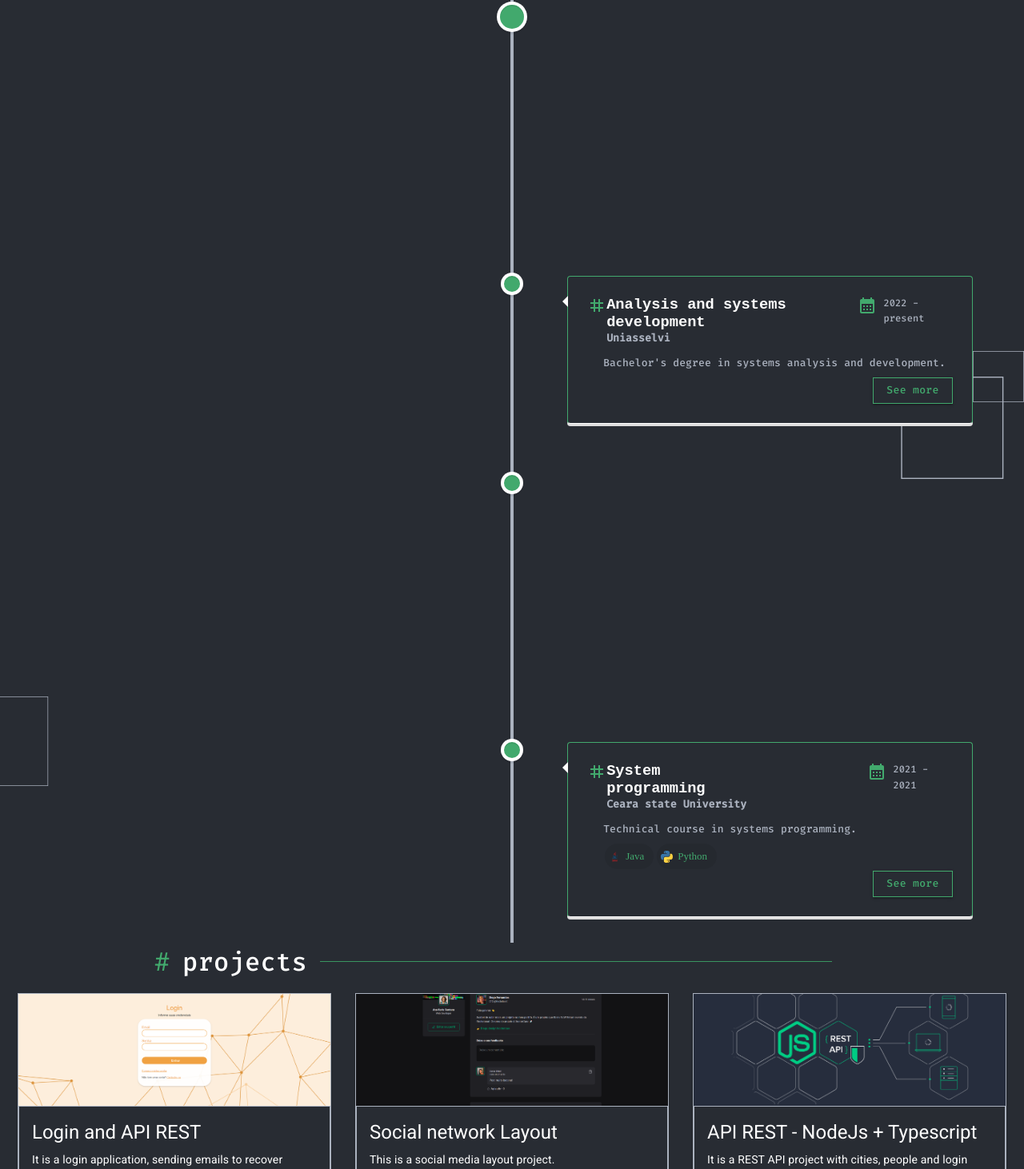
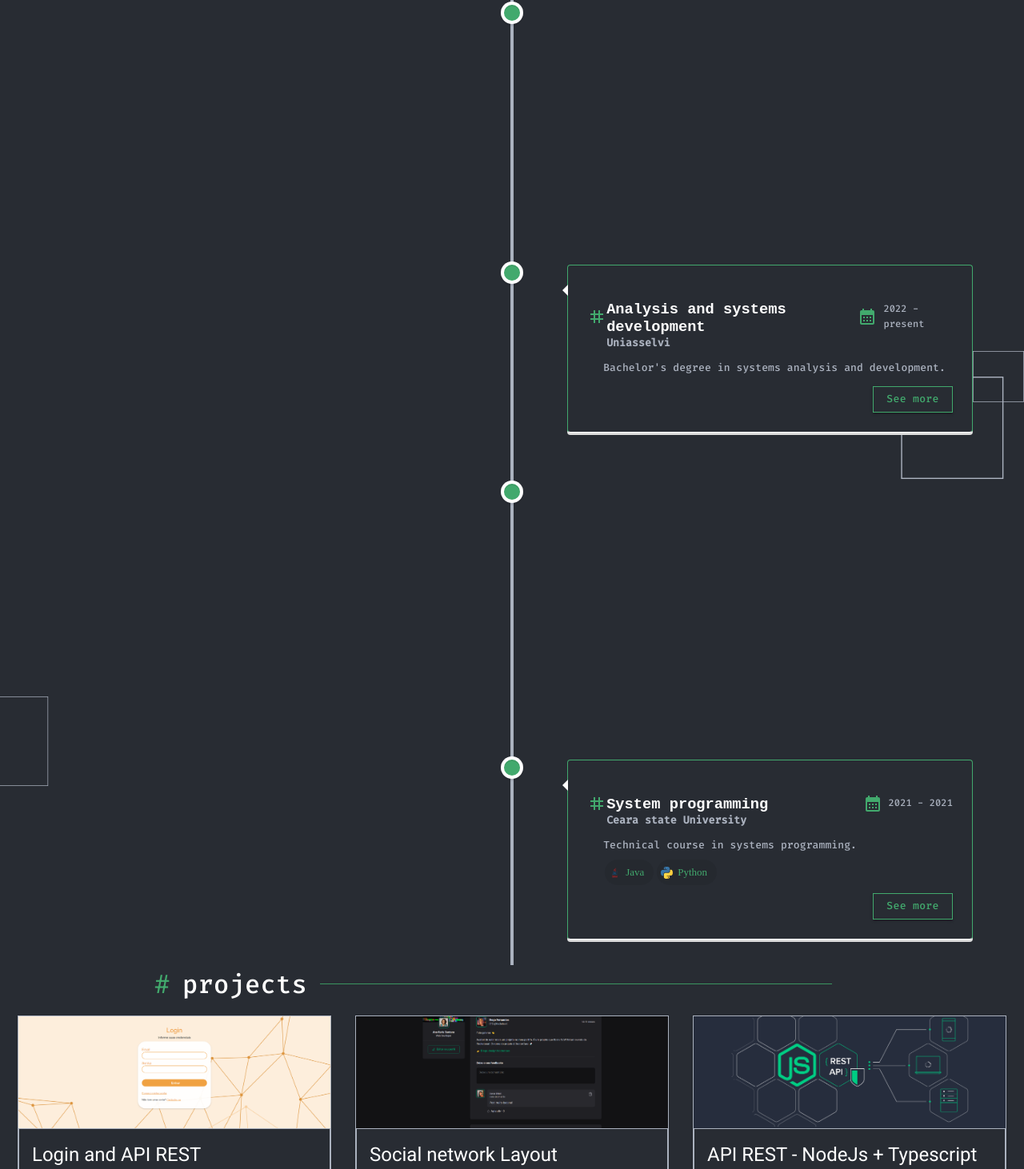
Before and after one commit to anakarlasantana/protifolio_react, a React (Create React App) app: page /Home in a window 1280 px wide. Shown: the part 729-2191 px from the top of the page at 80% size. Built offline with nearby package versions, Linux system fonts and the light colour scheme.

Commit message:
feat: ajuste de responsividade do site

```diff
--- a/src/components/ExperienceAndEducation.tsx
+++ b/src/components/ExperienceAndEducation.tsx
@@ -1,8 +1,20 @@
-import * as React from 'react';
-import { Box, Chip, Grid, Icon, Typography, Button, Divider } from '@mui/material';
+import React from 'react';
+import {
+  Box,
+  Chip,
+  Grid,
+  Icon,
+  Typography,
+  Button,
+  Divider,
+  useMediaQuery,
+} from '@mui/material';
 import 'react-vertical-timeline-component/style.min.css';
-import { VerticalTimeline, VerticalTimelineElement } from 'react-vertical-timeline-component';
-import './ExperienceAndEducation.css'
+import {
+  VerticalTimeline,
+  VerticalTimelineElement,
+} from 'react-vertical-timeline-component';
+import './ExperienceAndEducation.css';
 import { Stack } from '@mui/joy';
 import { CalendarMonth, Tag } from '@mui/icons-material';
 import reactIcon from '../assets/reactIcon.png';
@@ -16,79 +28,36 @@ import sqlIcon from '../assets/sqlite.svg';
 import javaIcon from '../assets/javaIcon.png';
 import python from '../assets/python.svg';
 
+interface Skill {
+  icon: string;
+  alt: string;
+  label: string;
+}
 
+interface ExperienceProps {
+  title: string;
+  subtitle: string;
+  company: string;
+  date: string;
+  description: string;
+  skills: Skill[];
+  link: string;
+}
 
-const simbolHead = () => {
-  return (
-    <Typography color={'#42a96d'} fontSize={'32px'}>#</Typography>
-  );
-
+const SymbolHead = () => {
+  return <Typography color={'#42a96d'} fontSize={'32px'}>#</Typography>;
 };
 
-
-export default function ExperienceAndEducation() {
+const ExperienceCard: React.FC<ExperienceProps> = ({
+  title,
+  subtitle,
+  company,
+  date,
+  description,
+  skills,
+  link,
+}) => {
   return (
-    <Grid container width={'100%'}>
-      <Stack width={'100%'}>
-        <Stack spacing={2} direction={'row'} marginLeft={'15vw'}>
-          {simbolHead()}
-          <Typography
-            sx={{ fontFamily: 'Fira Code', fontSize: '32px', textTransform: 'none', color: 'white' }}
-          >
-            experience and education
-          </Typography>
-
-        </Stack>
-        <VerticalTimeline className="custom-timeline">
-          <VerticalTimelineElement
-            className="vertical-timeline-element--work"
-            contentStyle={{
-              background: '#282C33',
-              color: '#ABB2BF',
-              border: '1px solid #42a96d',
-              borderBottom: '1px solid white',
-            }}
-            contentArrowStyle={{ borderRight: '7px solid white' }}
-            iconStyle={{
-              background: '#42a96d',
-              width: '30px',
-              height: '30px',
-              marginLeft: '-15px'
-            }}
-          >
-            <Stack direction={'row'} spacing={13} fontFamily={'Fira Code'}>
-              <Stack direction="row" alignItems="center">
-                <Tag style={{ color: '#42a96d' }} />
-                <Stack paddingTop={'20px'}>
-                  <h3 color={'white'} className="vertical-timeline-element-title">FullStack Developer</h3>
-                  <h5 className="vertical-timeline-element-subtitle">Grupo Portfólio</h5>
-                </Stack>
-              </Stack>
-              <Stack direction="row" alignItems="center" spacing={1}>
-                <CalendarMonth style={{ color: '#42a96d' }} />
-                <Typography style={{ fontSize: '12px' }} fontFamily={'Fira Code'}>2022 - present</Typography>
-              </Stack>
-            </Stack>
-            <Stack direction={'row'} fontSize={'10px'}>
-              <Typography style={{ fontSize: '13px' }} fontFamily={'Fira Code'} paddingLeft={'20px'}>Atuo nos projetos: <a href="https://grupoportfolio.com.br/portfolio-tech/pin-mais/" style={{ color: '#42a96d' }} target="_blank">pin+</a></Typography>
-            </Stack>
-            <Stack direction={'row'} flexWrap={'wrap'} paddingLeft={'20px'} marginTop={'5px'} fontFamily={'Fira Code'}>
-              <Chip variant="filled" icon={<img src={javascriptIcon} alt="React Icon" width={15} />} label="Javascript" style={{ color: '#42a96d', margin: '2px', fontFamily: 'Fire Code' }} />
-              <Chip variant="filled" icon={<img src={reactIcon} alt="React Icon" width={15} />} label="React" style={{ color: '#42a96d', margin: '2px', fontFamily: 'Fire Code' }} />
-              <Chip variant="filled" icon={<img src={typescriptIcon} alt="React Icon" width={15} />} label="Typescript" style={{ color: '#42a96d', margin: '2px', fontFamily: 'Fire Code' }} />
-              <Chip variant="filled" icon={<img src={nodejsIcon} alt="React Icon" width={15} />} label="Node js" style={{ color: '#42a96d', margin: '2px', fontFamily: 'Fire Code' }} />
-              <Chip variant="filled" icon={<img src={muiIcon} alt="React Icon" width={15} />} label="Material MUI" style={{ color: '#42a96d', margin: '2px', fontFamily: 'Fire Code' }} />
-              <Chip variant="filled" icon={<img src={gitIcon} alt="React Icon" width={15} />} label="Git" style={{ color: '#42a96d', margin: '2px', fontFamily: 'Fire Code' }} />
-              <Chip variant="filled" icon={<img src={jiraIcon} alt="React Icon" width={15} />} label="Jira" style={{ color: '#42a96d', margin: '2px', fontFamily: 'Fire Code' }} />
-            </Stack>
-            <Stack alignItems={'end'}>
-              <Button sx={{ fontFamily: 'Fira Code', textTransform: 'none', color: '#42a96d', width: '100px', border: '1px solid #42a96d', borderRadius: '0' }}
-                href='https://www.linkedin.com/in/anakarlasantana/'
-                target="_blank"
-                variant="contained"
-                size='small'>See more</Button>
-            </Stack>
-          </VerticalTimelineElement>
     <VerticalTimelineElement
       className="vertical-timeline-element--work"
       contentStyle={{
@@ -102,124 +71,148 @@ export default function ExperienceAndEducation() {
         background: '#42a96d',
         width: '20px',
         height: '20px',
-              marginLeft: '-10px'
+        marginLeft: '-10px',
       }}
     >
-            <Stack direction={'row'} fontFamily={'Fira Code'}>
-              <Stack direction="row">
+      <Stack direction={'row'} fontFamily={'Fira Code'} justifyContent={'space-between'}>
+        <Stack direction="row" alignItems="center">
           <Tag style={{ color: '#42a96d' }} />
-                <Stack>
-                  <h3 color={'white'} className="vertical-timeline-element-title">Analysis and systems development</h3>
-                  <h5 className="vertical-timeline-element-subtitle">Uniasselvi</h5>
+          <Stack paddingTop={'20px'}>
+            <h3 color={'white'} className="vertical-timeline-element-title">
+              {title}
+            </h3>
+            <h5 className="vertical-timeline-element-subtitle">{company}</h5>
           </Stack>
         </Stack>
-              <Stack direction="row" spacing={1}>
+        <Stack direction="row" alignItems="center" spacing={1}>
           <CalendarMonth style={{ color: '#42a96d' }} />
-                <Typography style={{ fontSize: '12px' }} fontFamily={'Fira Code'}>2022 - present</Typography>
+          <Typography style={{ fontSize: '12px' }} fontFamily={'Fira Code'}>
+            {date}
+          </Typography>
         </Stack>
       </Stack>
       <Stack direction={'row'} fontSize={'10px'}>
-              <Typography style={{ fontSize: '13px' }} fontFamily={'Fira Code'} paddingLeft={'20px'}>Bachelor's degree in systems analysis and development.</Typography>
+        <Typography
+          style={{ fontSize: '13px' }}
+          fontFamily={'Fira Code'}
+          paddingLeft={'20px'}
+        >
+          {description}
+        </Typography>
+      </Stack>
+      <Stack direction={'row'} flexWrap={'wrap'} paddingLeft={'20px'} marginTop={'5px'} fontFamily={'Fira Code'}>
+        {skills.map((skill, index) => (
+          <Chip
+            key={index}
+            variant="filled"
+            icon={
+              <img src={skill.icon} alt={skill.alt} width={15} />
+            }
+            label={skill.label}
+            style={{
+              color: '#42a96d',
+              margin: '2px',
+              fontFamily: 'Fire Code',
+            }}
+          />
+        ))}
       </Stack>
       <Stack alignItems={'end'} paddingTop={1}>
-              <Button sx={{ fontFamily: 'Fira Code', textTransform: 'none', color: '#42a96d', width: '100px', border: '1px solid #42a96d', borderRadius: '0' }}
-                href='https://www.linkedin.com/in/anakarlasantana/'
+        <Button
+          sx={{
+            fontFamily: 'Fira Code',
+            textTransform: 'none',
+            color: '#42a96d',
+            width: '100px',
+            border: '1px solid #42a96d',
+            borderRadius: '0',
+          }}
+          href={link}
           target="_blank"
           variant="contained"
-                size='small'>See more</Button>
+          size="small"
+        >
+          See more
+        </Button>
       </Stack>
     </VerticalTimelineElement>
-          <VerticalTimelineElement
-            className="vertical-timeline-element--work"
-            contentStyle={{
-              background: '#282C33',
-              color: '#ABB2BF',
-              border: '1px solid #42a96d',
-              borderBottom: '1px solid white',
+  );
+};
+
+export default function ExperienceAndEducation() {
+  const isMobileScreen = useMediaQuery('(max-width: 540px)');
+
+  return (
+    <Grid container width={'100%'}>
+      <Stack width={'100%'}>
+        <Stack spacing={2} direction={'row'} marginLeft={'15vw'}>
+          {SymbolHead()}
+          <Typography
+            sx={{
+              fontFamily: 'Fira Code',
+              textTransform: 'none',
+              color: 'white',
             }}
-            contentArrowStyle={{ borderRight: '7px solid white' }}
-            iconStyle={{
-              background: '#42a96d',
-              width: '20px',
-              height: '20px',
-              marginLeft: '-10px'
-            }}
+            fontSize={isMobileScreen ? 20 : 32}
           >
-            <Stack direction={'row'} spacing={7} fontFamily={'Fira Code'}>
-              <Stack direction="row">
-                <Tag style={{ color: '#42a96d' }} />
-                <Stack>
-                  <h3 color={'white'} className="vertical-timeline-element-title">Rocketseat</h3>
-                  <h5 className="vertical-timeline-element-subtitle">Online Course platforms</h5>
+            experience and education
+          </Typography>
         </Stack>
-              </Stack>
-              <Stack direction="row" paddingLeft={11} spacing={1}>
-                <CalendarMonth style={{ color: '#42a96d' }} />
-                <Typography style={{ fontSize: '12px' }} fontFamily={'Fira Code'}>2022 - 2023</Typography>
-              </Stack>
-            </Stack>
-            <Stack direction={'row'} fontSize={'10px'}>
-              <Typography style={{ fontSize: '13px' }} fontFamily={'Fira Code'} paddingLeft={'20px'}>Education platform on the most modern web and mobile development technology in Brazil.</Typography>
-            </Stack>
-            <Stack direction={'row'} flexWrap={'wrap'} paddingLeft={'20px'} marginTop={'5px'} fontFamily={'Fira Code'}>
-              <Chip variant="filled" icon={<img src={javascriptIcon} alt="React Icon" width={15} />} label="Javascript" style={{ color: '#42a96d', margin: '2px', fontFamily: 'Fire Code' }} />
-              <Chip variant="filled" icon={<img src={reactIcon} alt="React Icon" width={15} />} label="React" style={{ color: '#42a96d', margin: '2px', fontFamily: 'Fire Code' }} />
-              <Chip variant="filled" icon={<img src={typescriptIcon} alt="React Icon" width={15} />} label="Typescript" style={{ color: '#42a96d', margin: '2px', fontFamily: 'Fire Code' }} />
-              <Chip variant="filled" icon={<img src={nodejsIcon} alt="React Icon" width={15} />} label="Node js" style={{ color: '#42a96d', margin: '2px', fontFamily: 'Fire Code' }} />
-              <Chip variant="filled" icon={<img src={sqlIcon} alt="React Icon" width={15} />} label="SqLite" style={{ color: '#42a96d', margin: '2px', fontFamily: 'Fire Code' }} />
-              <Chip variant="filled" icon={<img src={gitIcon} alt="React Icon" width={15} />} label="Git" style={{ color: '#42a96d', margin: '2px', fontFamily: 'Fire Code' }} />
-            </Stack>
-            <Stack alignItems={'end'}>
-              <Button sx={{ fontFamily: 'Fira Code', textTransform: 'none', color: '#42a96d', width: '100px', border: '1px solid #42a96d', borderRadius: '0' }}
-                href='https://www.linkedin.com/in/anakarlasantana/'
-                target="_blank"
-                variant="contained"
-                size='small'>See more</Button>
-            </Stack>
-          </VerticalTimelineElement>
-          <VerticalTimelineElement
-            className="vertical-timeline-element--work"
-            contentStyle={{
-              background: '#282C33',
-              color: '#ABB2BF',
-              border: '1px solid #42a96d',
-              borderBottom: '1px solid white',
-            }}
-            contentArrowStyle={{ borderRight: '7px solid white' }}
-            iconStyle={{
-              background: '#42a96d',
-              width: '20px',
-              height: '20px',
-              marginLeft: '-10px'
-            }}
-          >
-            <Stack direction={'row'} fontFamily={'Fira Code'}>
-              <Stack direction="row">
-                <Tag style={{ color: '#42a96d' }} />
-                <Stack>
-                  <h3 color={'white'} className="vertical-timeline-element-title">System programming</h3>
-                  <h5 className="vertical-timeline-element-subtitle">Ceara state University</h5>
-                </Stack>
-              </Stack>
-              <Stack direction="row" paddingLeft={17} spacing={1}>
-                <CalendarMonth style={{ color: '#42a96d' }} />
-                <Typography style={{ fontSize: '12px' }} fontFamily={'Fira Code'}>2021 - 2021</Typography>
-              </Stack>
-            </Stack>
-            <Stack direction={'row'} fontSize={'10px'}>
-              <Typography style={{ fontSize: '13px' }} fontFamily={'Fira Code'} paddingLeft={'20px'}>Technical course in systems programming. </Typography>
-            </Stack>
-            <Stack direction={'row'} flexWrap={'wrap'} paddingLeft={'20px'} marginTop={'5px'} fontFamily={'Fira Code'}>
-              <Chip variant="filled" icon={<img src={javaIcon} alt="React Icon" width={15} />} label="Java" style={{ color: '#42a96d', margin: '2px', fontFamily: 'Fire Code' }} />
-              <Chip variant="filled" icon={<img src={python} alt="React Icon" width={15} />} label="Python" style={{ color: '#42a96d', margin: '2px', fontFamily: 'Fire Code' }} />
-            </Stack>
-            <Stack alignItems={'end'}>
-              <Button href='https://www.linkedin.com/in/anakarlasantana/' sx={{ fontFamily: 'Fira Code', textTransform: 'none', color: '#42a96d', width: '100px', border: '1px solid #42a96d', borderRadius: '0' }}
-                target="_blank"
-                variant="contained"
-                size='small'>See more</Button>
-            </Stack>
-          </VerticalTimelineElement>
+        <VerticalTimeline className="custom-timeline">
+          <ExperienceCard
+            title="FullStack Developer"
+            subtitle="Grupo Portfólio"
+            company="Grupo Portfólio"
+            date="2022 - present"
+            description="Atuo nos projetos: pin+"
+            skills={[
+              { icon: javascriptIcon, alt: 'Javascript', label: 'Javascript' },
+              { icon: reactIcon, alt: 'React', label: 'React' },
+              { icon: typescriptIcon, alt: 'Typescript', label: 'Typescript' },
+              { icon: nodejsIcon, alt: 'Node.js', label: 'Node.js' },
+              { icon: muiIcon, alt: 'Material MUI', label: 'Material MUI' },
+              { icon: gitIcon, alt: 'Git', label: 'Git' },
+              { icon: jiraIcon, alt: 'Jira', label: 'Jira' },
+            ]}
+            link="https://www.linkedin.com/in/anakarlasantana/"
+          />
+          <ExperienceCard
+            title="Analysis and systems development"
+            subtitle="Uniasselvi"
+            company="Uniasselvi"
+            date="2022 - present"
+            description="Bachelor's degree in systems analysis and development."
+            skills={[]}
+            link="https://www.linkedin.com/in/anakarlasantana/"
+          />
+          <ExperienceCard
+            title="Rocketseat"
+            subtitle="Online Course platforms"
+            company="Online Course platforms"
+            date="2022 - 2023"
+            description="Education platform on the most modern web and mobile development technology in Brazil."
+            skills={[
+              { icon: javascriptIcon, alt: 'Javascript', label: 'Javascript' },
+              { icon: reactIcon, alt: 'React', label: 'React' },
+              { icon: typescriptIcon, alt: 'Typescript', label: 'Typescript' },
+              { icon: nodejsIcon, alt: 'Node.js', label: 'Node.js' },
+              { icon: sqlIcon, alt: 'SQLite', label: 'SQLite' },
+              { icon: gitIcon, alt: 'Git', label: 'Git' },
+            ]}
+            link="https://www.linkedin.com/in/anakarlasantana/"
+          />
+          <ExperienceCard
+            title="System programming"
+            subtitle="Ceara state University"
+            company="Ceara state University"
+            date="2021 - 2021"
+            description="Technical course in systems programming."
+            skills={[
+              { icon: javaIcon, alt: 'Java', label: 'Java' },
+              { icon: python, alt: 'Python', label: 'Python' },
+            ]}
+            link="https://www.linkedin.com/in/anakarlasantana/"
+          />
         </VerticalTimeline>
       </Stack>
     </Grid>
--- a/src/components/Layout.tsx
+++ b/src/components/Layout.tsx
@@ -56,7 +56,7 @@ function Layout() {
                             <Typography fontSize={isMobileScreen ? 20 : 40} style={white}>{t("layout_hi")}</Typography>
                             <Typography fontSize={isMobileScreen ? 20 : 40} style={white}>{t("layout_name")}</Typography>
                             <Typography fontSize={isMobileScreen ? 20 : 40} style={green}>{t("layout_office")}</Typography>
-                            <Typography  width={'80%'} fontSize={isMobileScreen ? 10 : 18} sx={description}>{t("layout_script")}</Typography>
+                            <Typography  width={'80%'} fontSize={isMobileScreen ? 12 : 18} sx={description}>{t("layout_script")}</Typography>
                         </Stack>
                         <Stack paddingTop={4} maxWidth={'30%'} minWidth={'130px'}>
                             <Button size={isMobileScreen ? 'small' : 'medium'} variant="contained" sx={customButton} color="primary" href="https://wa.me/558591870847?text=Ol%C3%A1%2C%20te%20conheci%20pelo%20portf%C3%B3lio%21" target="_blank">{t("layout_button")}</Button>
```
Also changed, not shown: src/components/AboutMe.tsx (+6 -3 lines), src/components/Contact.tsx (+7 -7 lines), src/components/Footer.tsx (+7 -7 lines), src/components/Header.tsx (+12 -8 lines), src/components/MenuMobile.tsx (+36 -18 lines), src/components/Projects.tsx (+8 -4 lines), src/components/Skills.tsx (+4 -5 lines), src/assets/logo.svg. Lines whose indentation alone changed are shown as unchanged.
